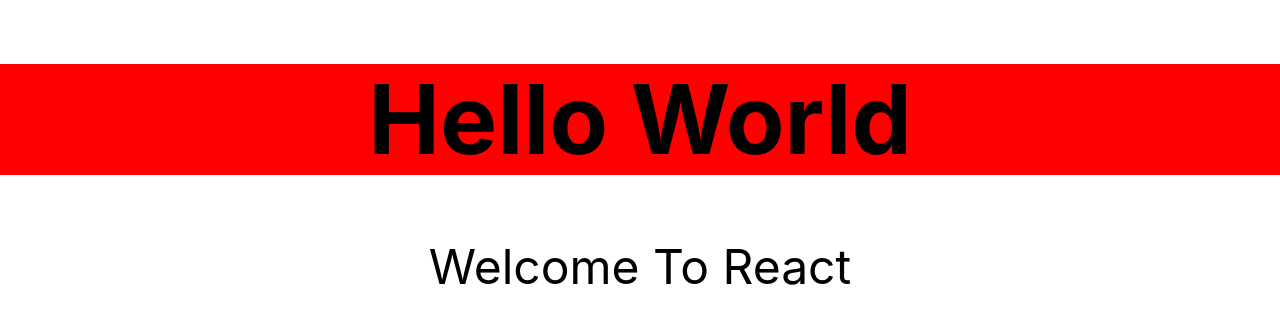
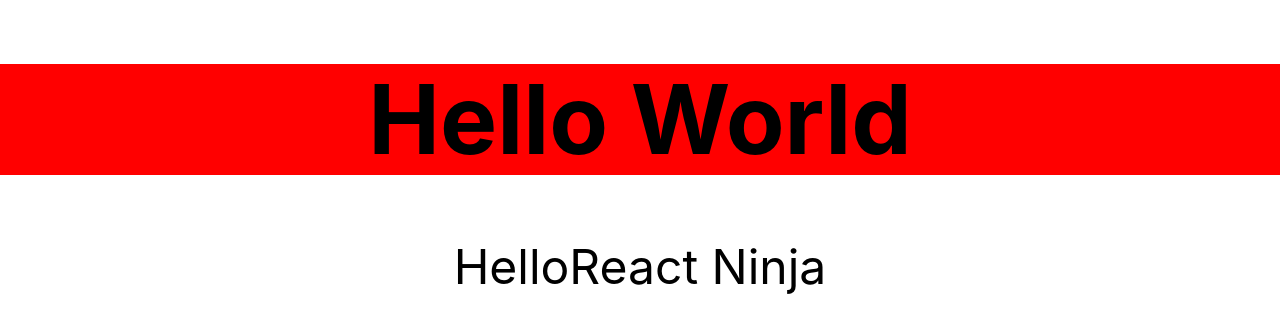
Before and after one commit to LeonardoE20/roboFriends, a React (Create React App) app: page / in a window 1280 px wide. Shown: the top 332 px of the page. Built offline with nearby package versions, Linux system fonts and the light colour scheme.

Commit message:
created and called my first props

```diff
--- a/src/Hello.js
+++ b/src/Hello.js
@@ -6,7 +6,7 @@
     return (
       <div className='f1 tc'>
         <h1>Hello World</h1>
-        <p>Welcome To React</p>
+        <p>{this.props.greeting}</p>
       </div>
     )
   }
--- a/src/index.js
+++ b/src/index.js
@@ -7,7 +7,7 @@
 
 ReactDOM.render(
   <React.StrictMode>
-    <Hello />
+    <Hello greeting={'Hello' + 'React Ninja'} />
   </React.StrictMode>,
   document.getElementById('root')
 );
```
